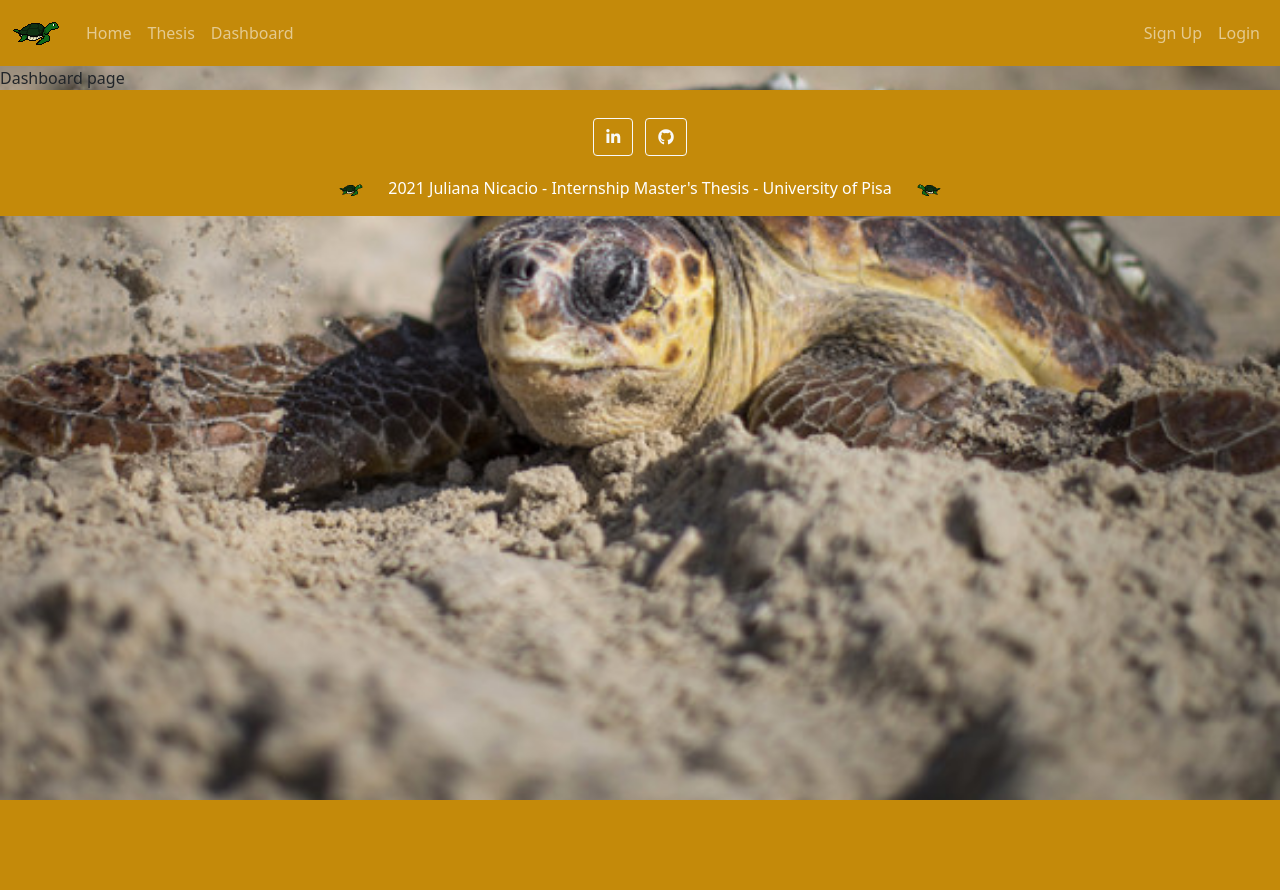
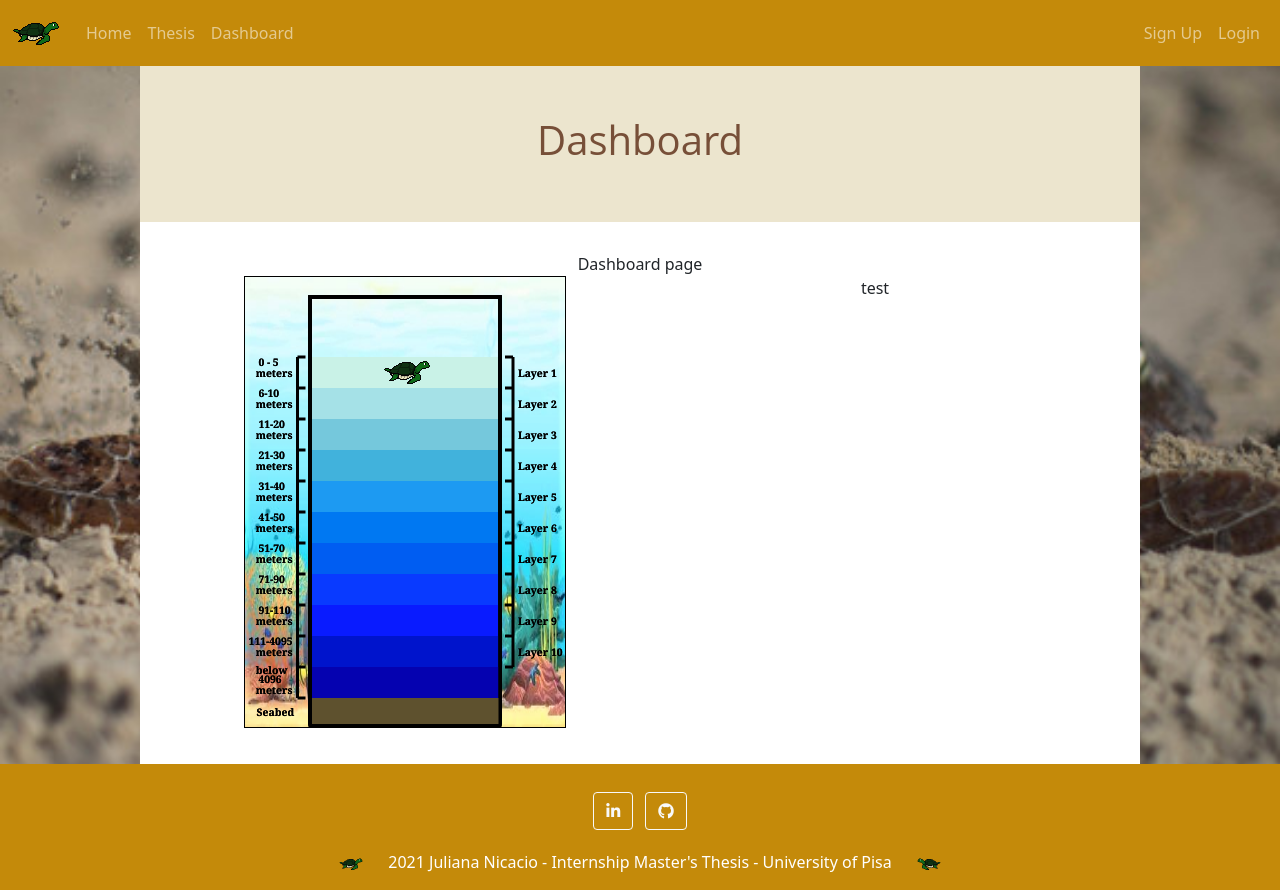
Before and after one commit to Juunicacio/django_proj4_tirocinio, a Django app: page /dashboard/ in a window 1280 px wide. Before the commit the page ends 800 px from the top, so only its background shows below. Run offline with Django 3.2, Linux system fonts and the light colour scheme; some libraries are stand-ins or nearby versions.

Commit message:
passing the turtle graph PyQt5 code to canvas html

```diff
--- a/satellite_telemetry_data_analysis-project/dashboard/static/css/mystylesheet.css
+++ b/satellite_telemetry_data_analysis-project/dashboard/static/css/mystylesheet.css
@@ -34,11 +34,14 @@
 	--powderpuff: #ECE5CE;
 	/*--charlotte: #C5E0DC;#833030 */
 	--white: #ffffff;
+	--borderColor: #ECE5CE;
 }
 /**
  * Clear Class (used when floating divs):
  */
-.clear {
+.clearfix {
+	content: "";
+  	display: block;
 	clear:both;
 }
 .bg-mine { /*navbar color*/
@@ -66,12 +69,47 @@
 }
 /* Layout - Mobile version
    ========================================================================== */
+   /* Dashboard*/
+   /* Canvas */
+
+/*#canvas {
+	border: 1px solid black;
+	/*max-width: 500px;
+	max-height: 100px;*/
+/*}*/
+#turtle_img_source, #background_img_source {
+	/*visibility: hidden;*/
+	display:none; /* Just display the turtle img in the graph */
+}
+
+.canvas_graph, .plotly_dash {
+	width: 100%;
+	text-align: center;
+}
 
 	/* full_thesis */
 .page_container {
 	width: 100%;
 	margin: 0 auto 0 auto;
 }
+.thesis_full_text, .thesis_side {
+	width: 100%;
+	text-align: center;
+}
+.div_border {
+	/*border: thin 1px solid var(--borderColor);*/
+	/*border-style: solid;
+	border-width: thin;
+	border-color: var(--borderColor);
+	border-radius: 5px;*/
+	border-top-style: solid;
+	border-top-width: 2px;
+	border-color: var(--borderColor);
+	/*border-left-color: var(--borderColor);*/
+	border-left-style: none;
+	border-left-width: none;
+}
+
 .header { /* 3 */
 	background: var(--powderpuff);/*(--pumpkins);*/
 	padding: 50px; /* 2 */;
@@ -153,18 +191,40 @@
              left: 0;
              text-align: center;
     }
+	/* thesis */
 	.page_container {
 		width: 1000px;
 		margin: 0 auto 0 auto;
 	}
-	.main {
+	.thesis_full_text{
+		float: left !important;
+		width: 70%;
+		margin-left: 10px;
+		margin-right: 20px;
+	}
+	.thesis_side {
+		float: left !important;
+		width: 25%;
+		/*margin-right: 2%;
+		margin-left: 3%;*/
+		padding: 3%;
+		height: 100%;
+	}
+	.div_border {
+		border-left-style: solid;
+		border-left-width: 2px;
+		border-top-style: none;
+		border-top-width: none;
+	}
+	/*.main {
 		text-align: inherit;
-	}
+	}*/
 	.main_heading, .align_left {
 		text-align: inherit;
 		margin-left: inherit;
 		text-align-last: inherit;
 	}
+
 	.img_to_left {
 		margin-right: 20px;
 		display: inline-block; /*repeated*/
@@ -184,4 +244,9 @@
 	.copyright_right_img {
 		display: inline;
 	}
+	/* dashboard */
+	.canvas_graph, .plotly_dash {
+		float: left !important;
+		width: 50%;
+	}
   }
--- /dev/null
+++ b/satellite_telemetry_data_analysis-project/dashboard/static/js/canvas.js
@@ -0,0 +1,196 @@
+// CANVAS VARIABLES
+CANVAS_WIDTH = 320
+CANVAS_HEIGHT = 450
+
+// GRAPH VARIABLES
+MARGIN_WIDTH = 65
+MARGIN_HEIGHT = 20
+
+// DEFINITIONS FOR THE GRAPH - RIGHT HORIZONTAL LINE
+START_RIGHT_LINES = MARGIN_WIDTH-5
+WIDTH_LINES = 8
+
+// DEFINITIONS FOR THE GRAPH - LEFT HORIZONTAL LINE
+START_LEFT_LINES = MARGIN_WIDTH-12.5
+
+// DEFINITONS FOR THE IMAGE
+TURTLE_WIDTH = 50
+TURTLE_HEIGHT = 40
+
+// DEFINITIONS FOR THE LABELS TEXT
+RIGHT_TEXT_OFFSET = -13 // higher the text goes left
+LEFT_TEXT_OFFSET = 5
+UP_OFFSET_LEFT_TEXT = 8
+UP_OFFSET_RIGTH_TEXT = 5
+
+// DEFINITIONS FOR THE LABELS
+// or 135 OR LAYERS_LEVEL[0]
+RECT_LAYERS_START = 80
+RECT_LAYERS_HEIGHT = 30 //before 35
+
+OFFSET_RECT_LAYERS_HEIGHT = 1
+
+LAYERS_OFFSET = 2
+
+LAYERS_LEVEL = []
+
+function widthMargin(){
+    return CANVAS_WIDTH - (MARGIN_WIDTH*2)
+}
+function heightMargin(){
+    return CANVAS_HEIGHT - (MARGIN_HEIGHT*2)
+
+}
+function widthMarginLine(){
+    return CANVAS_WIDTH + (-START_RIGHT_LINES)
+}
+
+var range = n => Array(n + 1).join(1).split('').map((x, i) => i)
+
+
+window.addEventListener('load', () => {
+    const canvas = document.querySelector('#canvas');
+    const context = canvas.getContext('2d'); //'#c9f2e7'
+    //For Images in the js file, assign the path in the dashboard_graphs.html first
+    const background_img = document.getElementById('background_img_source');
+    const turtle_img = document.getElementById('turtle_img_source');
+
+    //Resizing
+    canvas.width = CANVAS_WIDTH;
+    canvas.height = CANVAS_HEIGHT;
+
+    // Draw Background Image ----------------------------------------------------------------
+    context.drawImage(background_img_source, 0, 0, CANVAS_WIDTH, CANVAS_HEIGHT)
+    //context.globalCompositeOperation = 'destination-atop';
+
+
+    // define layers start rectangles
+    for (const index in range(13)) {
+        LAYERS_LEVEL.push(RECT_LAYERS_START + (RECT_LAYERS_HEIGHT+1)*index)
+        }
+
+    function drawLayer(color, i, meters_deep) {
+        // Layers Rectangles
+        context.lineWidth = 2;
+        context.fillStyle = color;
+        context.fillRect(MARGIN_WIDTH+LAYERS_OFFSET, LAYERS_LEVEL[i], widthMargin() - LAYERS_OFFSET*1.5, RECT_LAYERS_HEIGHT+OFFSET_RECT_LAYERS_HEIGHT);
+
+        // Draw Turtle Image ----------------------------------------------------------------
+        context.drawImage(turtle_img, CANVAS_WIDTH/2 - TURTLE_WIDTH/2+3, LAYERS_LEVEL[0] + RECT_LAYERS_HEIGHT/2 - TURTLE_HEIGHT/2, TURTLE_WIDTH, TURTLE_HEIGHT)
+
+        // drawHorizontalLine
+        // Right Side
+        context.lineWidth = 3;
+        context.strokeStyle = "black";
+        if (i <= 10) {
+            context.beginPath();
+            context.moveTo(widthMarginLine(), LAYERS_LEVEL[i]);
+            context.lineTo(widthMarginLine()+WIDTH_LINES, LAYERS_LEVEL[i]);
+            context.stroke();
+        }
+        // Left Side
+        context.beginPath();
+        context.moveTo(START_LEFT_LINES, LAYERS_LEVEL[i]);
+        context.lineTo(START_LEFT_LINES+WIDTH_LINES, LAYERS_LEVEL[i]);
+        context.stroke();
+
+        // drawVerticalLine
+        if (i != 11) {
+            //context.lineWidth = 3;
+            //context.strokeStyle = "black";
+            // Right Side
+            if (i <= 9) {
+                context.beginPath();
+                context.moveTo(widthMarginLine()+WIDTH_LINES, LAYERS_LEVEL[i]);
+                context.lineTo(widthMarginLine()+WIDTH_LINES, LAYERS_LEVEL[i+1]);
+                context.stroke();
+            }
+            // Left Side
+            context.beginPath();
+            context.moveTo(START_LEFT_LINES, LAYERS_LEVEL[i]);
+            context.lineTo(START_LEFT_LINES, LAYERS_LEVEL[i+1]);
+            context.stroke();
+        }
+        for (const index in range(2)) {   // to draw darker
+            // Draw Left Text
+            //context.font = "30px Verdana"; Arial Georgia
+            //context.strokeText("Big smile!", 10, 50);
+            var lineheight = 15;
+            context.font = "bold 10.4px Georgia";
+            context.fillStyle = "black";
+            if (i <= 8) {
+                var txt = " meters"
+                context.fillText('  ' + meters_deep, START_LEFT_LINES - LEFT_TEXT_OFFSET - context.measureText(txt).width, LAYERS_LEVEL[i]+1 + lineheight/2);
+                context.fillText(txt, START_LEFT_LINES - LEFT_TEXT_OFFSET - context.measureText(txt).width, LAYERS_LEVEL[i]+1 + lineheight/0.8);
+            }
+            else if (i == 9) {
+                var txt = " meters"
+                context.fillText(meters_deep, START_LEFT_LINES - LEFT_TEXT_OFFSET - context.measureText(meters_deep).width, LAYERS_LEVEL[i]+1 + lineheight/2);
+                context.fillText(txt, START_LEFT_LINES - LEFT_TEXT_OFFSET - context.measureText(txt).width, LAYERS_LEVEL[i]+1 + lineheight/0.8);
+            }
+            else if (i == 10) {
+                var below = " below"
+                var txt = " meters"
+                context.fillText(below, START_LEFT_LINES - LEFT_TEXT_OFFSET - context.measureText(txt).width, LAYERS_LEVEL[i]-2 + lineheight*2/3.5);
+                context.fillText('  ' + meters_deep, START_LEFT_LINES - LEFT_TEXT_OFFSET - context.measureText(txt).width, LAYERS_LEVEL[i]+1 + lineheight);
+                context.fillText(txt, START_LEFT_LINES - LEFT_TEXT_OFFSET - context.measureText(txt).width, LAYERS_LEVEL[i]-2 + lineheight*2/1.05);
+            }
+            else {
+                context.fillText(' ' + meters_deep, START_LEFT_LINES - LEFT_TEXT_OFFSET-1 - context.measureText(meters_deep).width, LAYERS_LEVEL[i] + lineheight*1.2);
+            }
+
+            // Draw Rigth Text
+            if (i <= 10) {
+                if (i <=9) {
+                    context.fillText('Layer '+ (i+1), widthMarginLine()-RIGHT_TEXT_OFFSET, LAYERS_LEVEL[i] + UP_OFFSET_RIGTH_TEXT + lineheight);
+                }
+            }
+        }
+
+        // Draw Border of the Graph
+        context.lineWidth = 3;
+        context.strokeStyle = "black";
+        context.strokeRect(MARGIN_WIDTH, MARGIN_HEIGHT, widthMargin(), LAYERS_LEVEL[LAYERS_LEVEL.length - 1] - RECT_LAYERS_HEIGHT + ((OFFSET_RECT_LAYERS_HEIGHT*i+2)/2));
+
+
+
+
+
+        //const image = new Image(TURTLE_WIDTH, TURTLE_HEIGHT); // Using optional size for image
+        //image.onload = drawImageActualSize; // Function - Draw when image has loaded
+
+        // Load an image of intrinsic size 300x227 in CSS pixels
+        //image.src = 'https://mdn.mozillademos.org/files/5397/rhino.jpg';
+        //var turtle_url = "{% static 'img/{}.turtle_right.png' %}";
+        //image.src = turtle_img
+
+        //function drawImageActualSize() {
+            // Use the intrinsic size of image in CSS pixels for the canvas element
+            //canvas.width = this.naturalWidth;
+            //canvas.height = this.naturalHeight;
+
+            // Will draw the image as 300x227, ignoring the custom size of 60x45
+            // given in the constructor
+            //context.drawImage(this, 0, 0);
+
+            // To use the custom size we'll have to specify the scale parameters
+            // using the element's width and height properties - lets draw one
+            // on top in the corner:
+            //context.drawImage(this, 0, 0, this.width, this.height);
+        //}
+
+    }
+
+    drawLayer('#c9f2e7', 0, "0 - 5")
+    drawLayer('#a5e1e7', 1, "6-10")
+    drawLayer('#75c8dc', 2, "11-20")
+    drawLayer('#41b2dc', 3, "21-30")
+    drawLayer('#1d9af2', 4, "31-40")
+    drawLayer('#0078f2', 5, "41-50")
+    drawLayer('#005df2', 6, "51-70")
+    drawLayer('#093aff', 7, "71-90")
+    drawLayer('#091bff', 8, "91-110")
+    drawLayer('#0014cc', 9, "111-4095")
+    drawLayer('#0502b0', 10, "4096")
+    drawLayer('#5e512e', 11, "Seabed")
+})
--- /dev/null
+++ b/satellite_telemetry_data_analysis-project/dashboard/templates/dashboard/_canvas.html
@@ -0,0 +1,7 @@
+<!--
+    Called in dashboard_graphs.html
+    add <script canvas.js in
+    the base.html
+-->
+
+<canvas id="canvas" style="border:1px solid #000000;">canvas</canvas>
--- /dev/null
+++ b/satellite_telemetry_data_analysis-project/dashboard/templates/dashboard/_dash_title.html
@@ -0,0 +1,8 @@
+<!--
+    Called in dashboard_graphs.html
+-->
+{% load static %}
+<section class="title">
+    <!--<h2 class="title_subtitle">Data analysis Graphs</h2>-->
+    <h1 class="title_title">Dashboard</h1>
+</section>
--- a/satellite_telemetry_data_analysis-project/dashboard/templates/dashboard/base.html
+++ b/satellite_telemetry_data_analysis-project/dashboard/templates/dashboard/base.html
@@ -44,8 +44,8 @@
 
     <!-- Javascripts -->
     <!-- <script src="{% static 'js/jquery-3.3.1.min.js' %}"></script> -->
-    <script src="{% static 'js/bootstrap.bundle.min.js' %}"></script>
-    <!-- <script src="{% static 'js/canvas.js' %}"></script> -->
+    <script type="text/javascript" src="{% static 'js/bootstrap.bundle.min.js' %}"></script>
+    <script type="text/javascript" src="{% static 'js/canvas.js' %}"></script>
     <!-- <script src="{% static 'js/main.js' %}"></script> -->
   </body>
 </html>
--- a/satellite_telemetry_data_analysis-project/dashboard/templates/dashboard/dashboard_graphs.html
+++ b/satellite_telemetry_data_analysis-project/dashboard/templates/dashboard/dashboard_graphs.html
@@ -1,6 +1,30 @@
 {% extends 'dashboard/base.html' %}
 
 {% block content %}
-Dashboard page
+{% load static %}
+<div class="page_container">
+    <header class="header">
+        {% include 'dashboard/_dash_title.html' %}
+    </header>
+    <main class="main">
+        Dashboard page
+        <section class="clearfix">
+            <div class="canvas_graph">
+                <!-- Canvas Section -->
+                {% include 'dashboard/_canvas.html' %}
+                <!--For Images in the js file, assign the path here and then use it in the js file-->
+                <img id="background_img_source" src="{% static 'img/{}.mod_deep_sea_2d_1.jpg' %}" width="50" height="40">
+                <img id="turtle_img_source" src="{% static 'img/{}.turtle_right.png' %}" width="50" height="40">
+            </div>
+
+            <div class="plotly_dash">
+                test
+            </div>
+        </section>
+
+
+
+    </main>
+</div>
 
 {% endblock %}
--- a/satellite_telemetry_data_analysis-project/satellite_telemetry_data_analysis/settings.py
+++ b/satellite_telemetry_data_analysis-project/satellite_telemetry_data_analysis/settings.py
@@ -40,6 +40,7 @@
     'dashboard',
     'thesis',
     'fontawesome_5',
+    'django_plotly_dash.apps.DjangoPlotlyDashConfig',
 ]
 
 MIDDLEWARE = [
@@ -71,6 +72,8 @@
 ]
 
 WSGI_APPLICATION = 'satellite_telemetry_data_analysis.wsgi.application'
+
+X_FRAME_OPTIONS = 'SAMEORIGIN'
 
 
 # Database
--- a/satellite_telemetry_data_analysis-project/thesis/templates/thesis/_introduction.html
+++ b/satellite_telemetry_data_analysis-project/thesis/templates/thesis/_introduction.html
@@ -28,6 +28,4 @@
         consequat. Duis aute irure dolor in reprehenderit in voluptate velit esse
         cillum dolore eu fugiat nulla pariatur. Excepteur sint occaecat cupidatat non
         proident, sunt in culpa qui officia deserunt mollit anim id est laborum.</p>
-    </section><!-- end introduction -->
-
-</section>
+</section><!-- end introduction -->
```
Also changed, not shown: satellite_telemetry_data_analysis-project/thesis/templates/thesis/_side_div.html (added, +12 -0 lines), satellite_telemetry_data_analysis-project/thesis/templates/thesis/full_thesis.html (+9 -1 lines).
